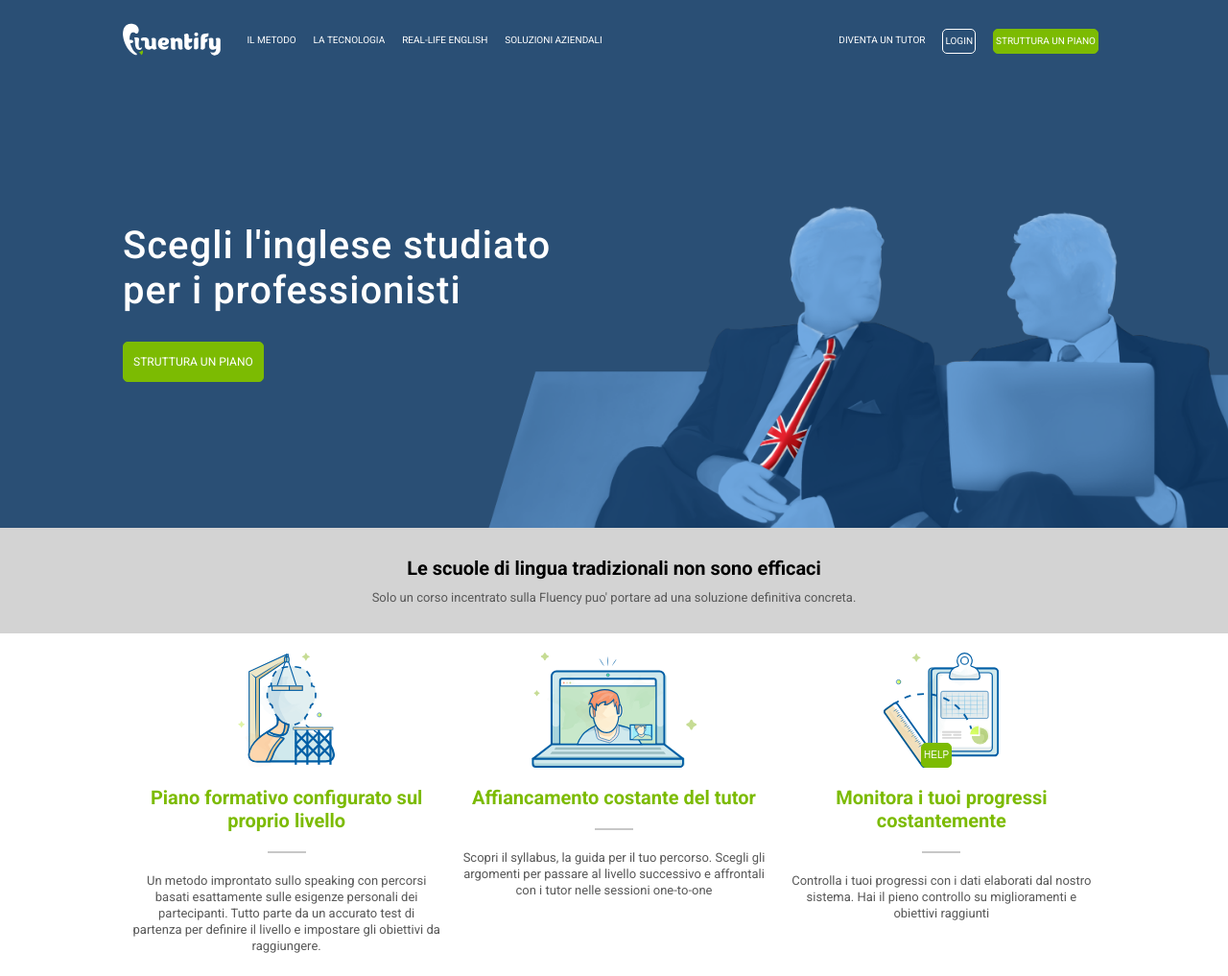
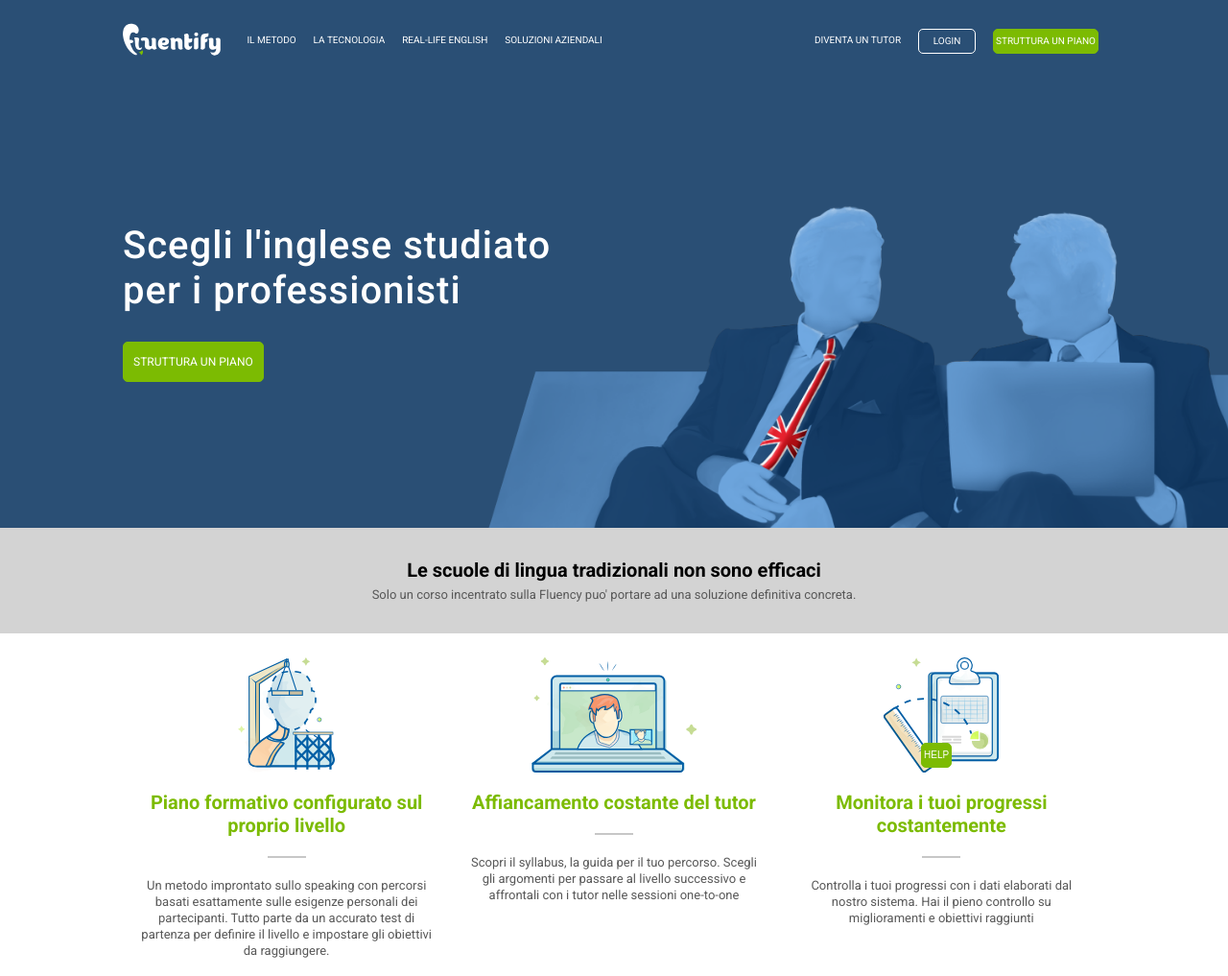
Before and after one commit to mariaDulesova/htmlcss-fluentify, a plain HTML site: page index.html in a window 1280 px wide. Shown: the top 1017 px of the page at 96% size. Drawn offline with Linux system fonts and the light colour scheme.

Commit message:
review css

```diff
--- a/css/style.css
+++ b/css/style.css
@@ -1,22 +1,23 @@
 
 /* common */
-
-*{
+* {
     box-sizing: border-box;
     margin:0;
     padding:0;
 }
-
 body{
     font-family: 'Roboto', sans-serif;
+}
+main{
+    margin-bottom: 30px;
 }
 
 p {
     font-size: 13px;
     color: rgb(88, 88, 88);
     line-height: 17px;
+    font-weight:400;
 }
-
 footer{
     position: relative;
     line-height: 100px;
@@ -38,10 +39,11 @@ footer{
 
 .list-inline {
     list-style: none;
-
+    /* height:80px; */
 }
 
-.list-inline>li{
+.list-inline > li{
+    /* height:80px; */
     display: inline-block;
     padding: 0 7px;
     vertical-align: middle;
@@ -56,6 +58,7 @@ footer{
 
 .list-inline a:not(.btn):hover {
     color: #7cbb02;
+    transition: 0.3s;
 }
 
 .w-50 {
@@ -66,7 +69,7 @@ footer{
 .w-33 {
     width: calc(100%/3);
     margin: 10px 0;
-    padding: 10px;
+    padding: 15px;
     text-align: center;
 }
 
@@ -76,7 +79,7 @@ footer{
     width: 95%;
     height: 1px;
     background-color: rgb(199, 199, 199);
-    margin: 25px auto;
+    margin: 20px auto 40px;
 }
 
 
@@ -97,29 +100,36 @@ footer{
 .btn-blue{
     background-color: #2A4F75;
     border: 1px solid white;
+    width: 60px;
+    text-align: center;
 }
 .btn-blue:hover{
     background-color: white;
     color: #2A4F75;
+    transition: 0.3s;
 }
 
 .btn-green {
     background-color:  #7cbb02;
-    border: 1px solid #7cbb02
+    border: 1px solid #7cbb02;
 }
 .btn-green:hover{
     background-color: #2A4F75;
+    color:  #7cbb02;
+    transition: 0.3s;
+
 }
 
 .gray-area{
     height: 110px;
     background-color: lightgray;
+    position: relative;
 }
 
 /* header */
 
 header{
-    height:550px;
+    height: 550px;
     background-color: #2A4F75;
     background-image: url(../img/background-header.png);
     background-position: 113% 106%;
@@ -173,27 +183,28 @@ h1 {
 
 /* Main */
 
-h3{
+h3 {
     font-size: 20px;
-    margin-bottom: 5px;
     padding-bottom:5px;
-
 }
 
 .gray-area-content {
+    position:absolute;
+    top:50%;
+    left:50%;
+    transform: translate(-50%,-50%);
     text-align: center;
-    padding:30px;
 }
 
 .w-33 img{
     height: 120px;
 }
 
-.header-green{
+.title-green{
     margin: 15px 0;
     color: #7cbb02;
 }
-.header-green:after{
+.title-green:after{
     content: " ";
     display: block;
     width: 40px;
@@ -202,29 +213,34 @@ h3{
     margin: 20px auto 0;
 }
 
-.w-50 p{
+.w-50 p {
     margin: 15px 0;
 }
-.w-50 a{
+.w-50 a {
     font-size: 12px;
 }
 
 
 /* footer */
-
-
 .btn-help{
     position: fixed;
     bottom:0;
     left: 75%;
+}
+footer .btn-large:hover,
+.btn-help:hover{
+    color: #7cbb02;;
+    border-color: #7cbb02;
+    background-color: lightgray;
 }
 
 .txt-underline-solid{
     border-bottom: 1px solid rgb(146, 145, 145);
 }
 .txt-underline-none{
-    border-bottom:1px solid rgb(146, 145, 145, 0);
+    border-bottom: 1px solid rgb(146, 145, 145, 0);
 }
 .down-pointing-small-triangle{
     padding-left: 50px;
+    cursor: pointer;
 }
--- a/index.html
+++ b/index.html
@@ -74,17 +74,17 @@
             <div class="container clearfix">
                 <div class="float-left w-33">
                     <img src="img/profile.svg" alt="Profile">
-                    <h3 class="header-green">Piano formativo configurato sul proprio livello</h3>
+                    <h3 class="title-green">Piano formativo configurato sul proprio livello</h3>
                     <p>Un metodo improntato sullo speaking con percorsi basati esattamente sulle esigenze personali dei partecipanti. Tutto parte da un accurato test di partenza per definire il livello e impostare gli obiettivi da raggiungere.</p>
                 </div>
                 <div class="float-left w-33">
                     <img src="img/computer.svg" alt="Computer">
-                    <h3 class="header-green">Affiancamento costante del tutor </h3>
+                    <h3 class="title-green">Affiancamento costante del tutor </h3>
                     <p>Scopri il syllabus, la guida per il tuo percorso. Scegli gli argomenti per passare al livello successivo e affrontali con i tutor nelle sessioni one-to-one</p>
                 </div>
                 <div class="float-left w-33">
                     <img src="img/doc.svg" alt="Document">
-                    <h3 class="header-green">Monitora i tuoi progressi costantemente</h3>
+                    <h3 class="title-green">Monitora i tuoi progressi costantemente</h3>
                     <p>Controlla i tuoi progressi con i dati elaborati dal nostro sistema. Hai il pieno controllo su miglioramenti e obiettivi raggiunti</p>
                 </div>
             </div>
@@ -102,7 +102,6 @@
                 </div>
             </div>
         </section>
-
     </main>
     <!-- /corpo della pagina -->
 
@@ -120,11 +119,8 @@
                     </li>
                     <li><a href="#" class="btn btn-green btn-large">vizualizza il tuo piano</a></li>
                 </ul>
-
-            <button class="btn btn-green btn-help">Help</button>
-
+                <button class="btn btn-green btn-help">Help</button>
             </div>
-
         </div>
     </footer>
     <!-- /chiusura della pagina -->
```
